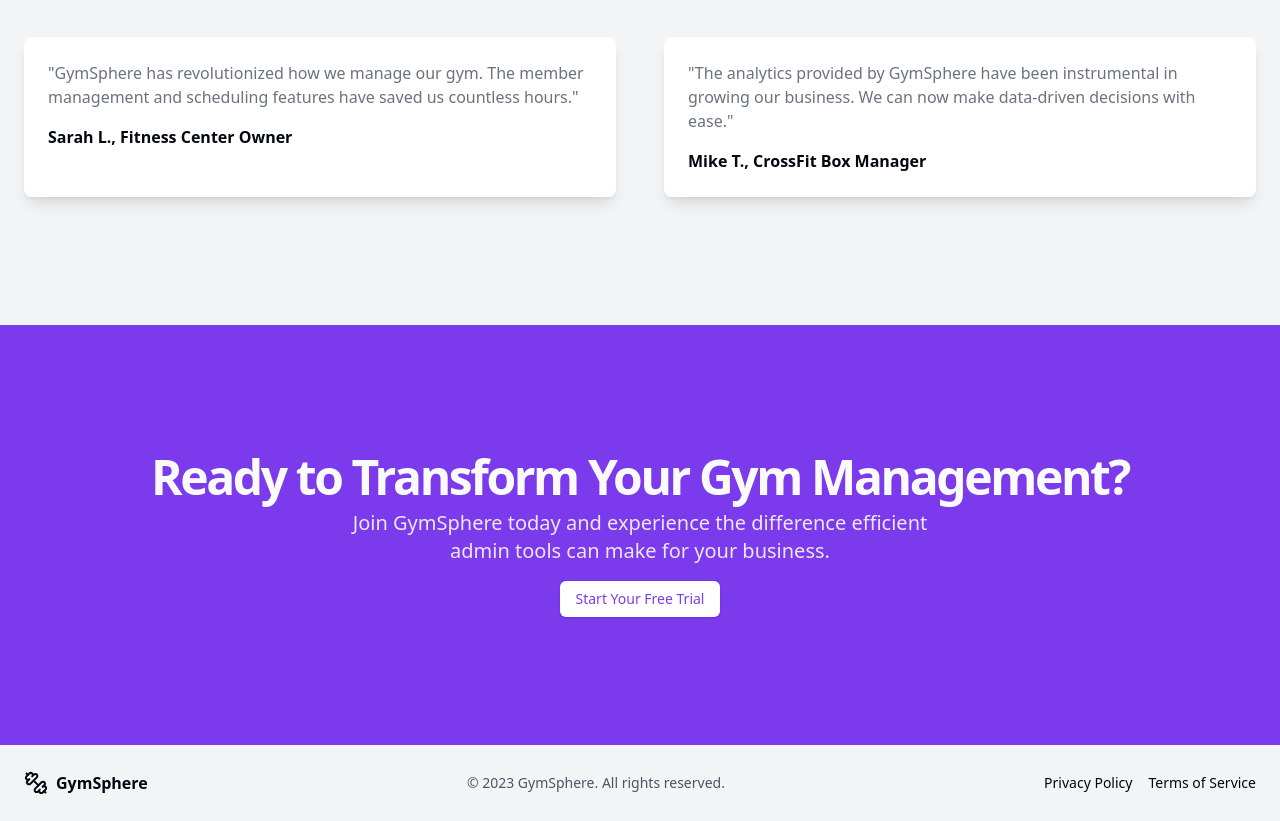
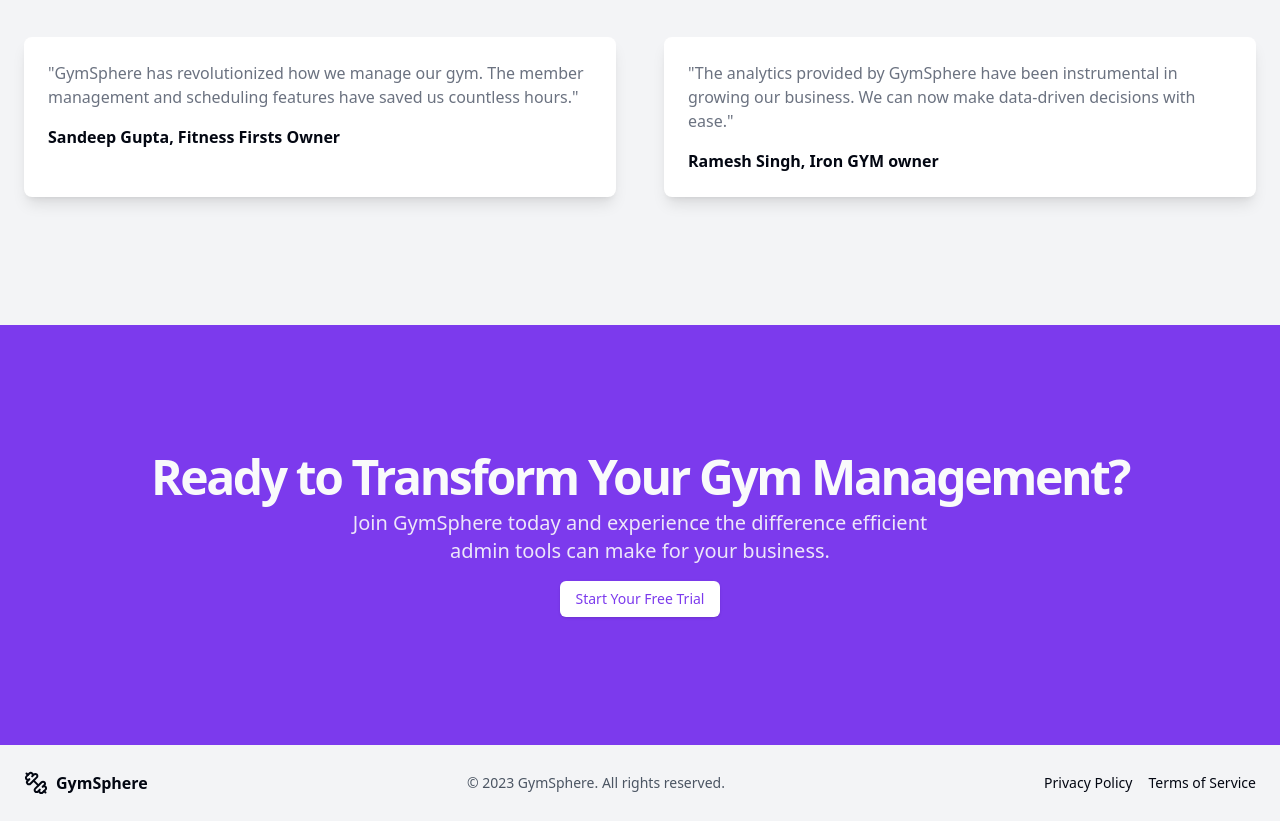
Before and after one commit to rohan8883/multi-user-gym-frontend, a React (Vite) app: page /gym-app/landing-page in a window 1280 px wide. Shown: the part 2160-2981 px from the top of the page. Built offline with nearby package versions, Linux system fonts and the light colour scheme; what little-state-machine would draw is missing.

Commit message:
changes for new build

```diff
--- a/src/pages/gym-app/add-owner/index.tsx
+++ b/src/pages/gym-app/add-owner/index.tsx
@@ -20,7 +20,7 @@ import toast from 'react-hot-toast';
 import { useNavigate } from 'react-router-dom';
 import { Confirm } from '@/components/react-confirm-box';
 import { resizeFile } from '@/lib/resizeImage';
-import { Button } from '@/components/ui/button';
+// import { Button } from '@/components/ui/button';
 
 
 const schema = yup.object().shape({
--- a/src/pages/gym-app/landing-page/index.tsx
+++ b/src/pages/gym-app/landing-page/index.tsx
@@ -114,8 +114,8 @@ export default function LandingPage() {
             <h2 className="text-3xl font-bold tracking-tighter sm:text-5xl text-center mb-12">What Gym Owners Say</h2>
             <div className="grid gap-6 lg:grid-cols-2 lg:gap-12">
               {[
-                { name: 'Sarah L., Fitness Center Owner', text: "GymSphere has revolutionized how we manage our gym. The member management and scheduling features have saved us countless hours." },
-                { name: 'Mike T., CrossFit Box Manager', text: "The analytics provided by GymSphere have been instrumental in growing our business. We can now make data-driven decisions with ease." }
+                { name: 'Sandeep Gupta, Fitness Firsts Owner', text: "GymSphere has revolutionized how we manage our gym. The member management and scheduling features have saved us countless hours." },
+                { name: 'Ramesh Singh, Iron GYM owner', text: "The analytics provided by GymSphere have been instrumental in growing our business. We can now make data-driven decisions with ease." }
               ].map((testimonial, index) => (
                 <div key={index} className="flex flex-col p-6 bg-white dark:bg-gray-700 rounded-lg shadow-lg">
                   <p className="text-gray-500 dark:text-gray-300 mb-4">"{testimonial.text}"</p>
```
Also changed, not shown: 112 other files (tests, documents, lock files or other folders).
